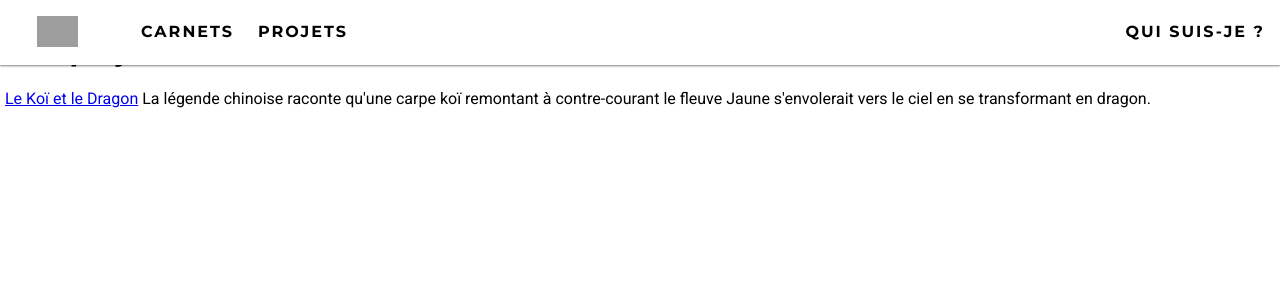
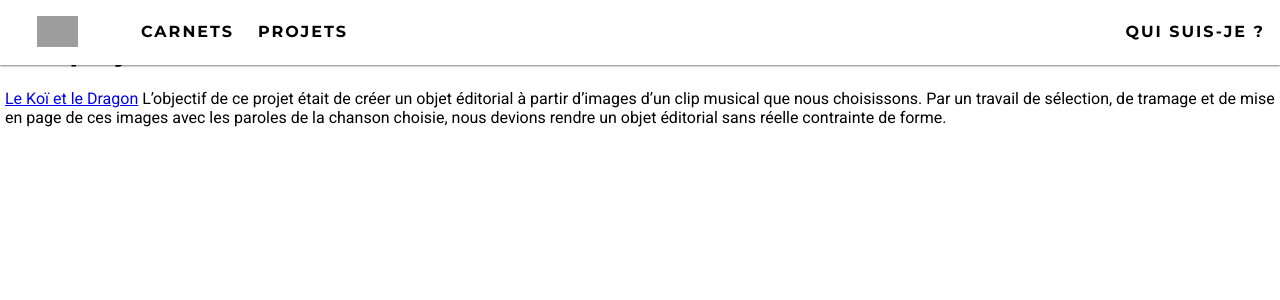
Before and after one commit to DangSinslay/DangSinslay.github.io, a Jekyll site: the page built from blogprojets/index.html, in a window 1280 px wide. Shown: the top 300 px of the page. Built offline with Jekyll 4.4.1, drawn with Linux system fonts in a browser that asks for light colours; grey boxes are pictures that could not be loaded.

Commit message:
Update 2022-02-24-projets-dragon.md

```diff
--- a/_posts/projets/2022-02-24-projets-dragon.md
+++ b/_posts/projets/2022-02-24-projets-dragon.md
@@ -1,10 +1,10 @@
 ---
 layout: post
 title: "Le Koï et le Dragon"
-preview: url("https://i.imgur.com/C50cFgv.jpeg")
+preview: https://i.imgur.com/C50cFgv.jpeg
 date: 2022-02-24
 category: projets
-description: La légende chinoise raconte qu'une carpe koï remontant à contre-courant le fleuve Jaune s'envolerait vers le ciel en se transformant en dragon.
+description: L’objectif de ce projet était de créer un objet éditorial à partir d’images d’un clip musical que nous choisissons. Par un travail de sélection, de tramage et de mise en page de ces images avec les paroles de la chanson choisie, nous devions rendre un objet éditorial sans réelle contrainte de forme.
 blog: blogprojets
 ---
 
```
